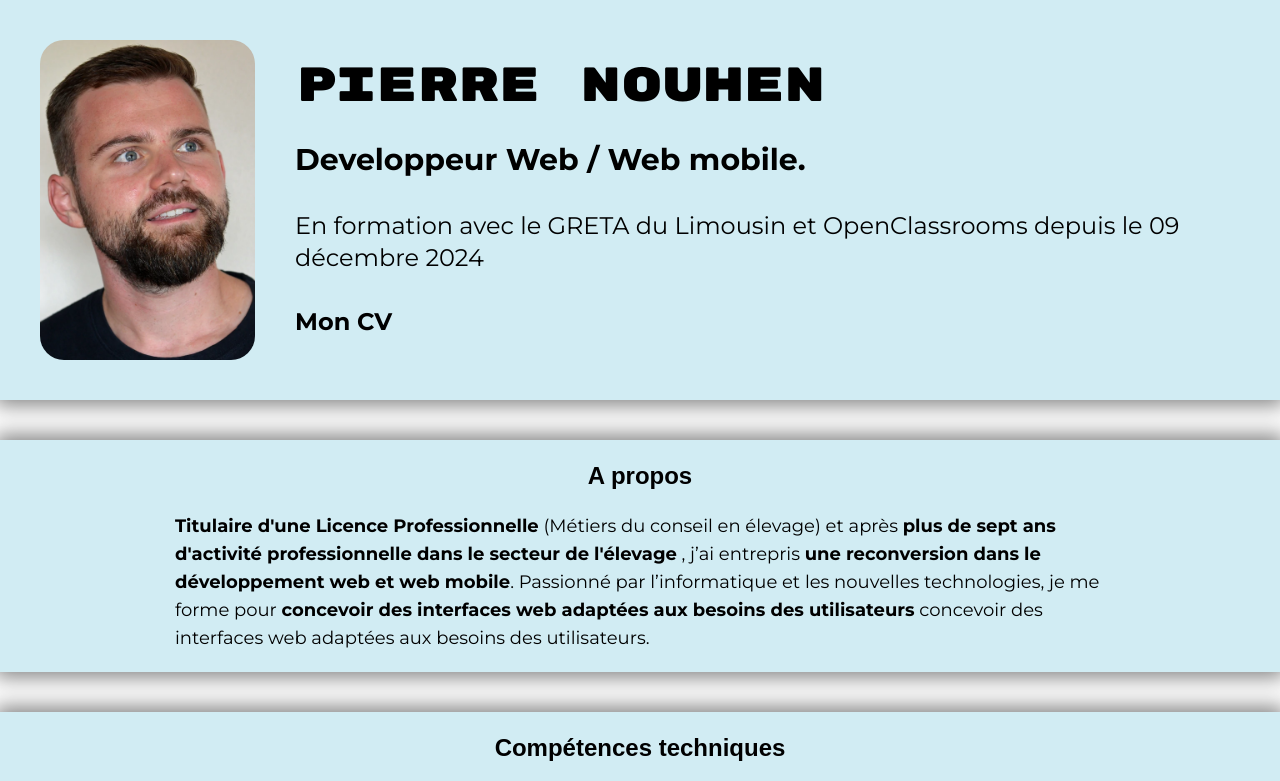
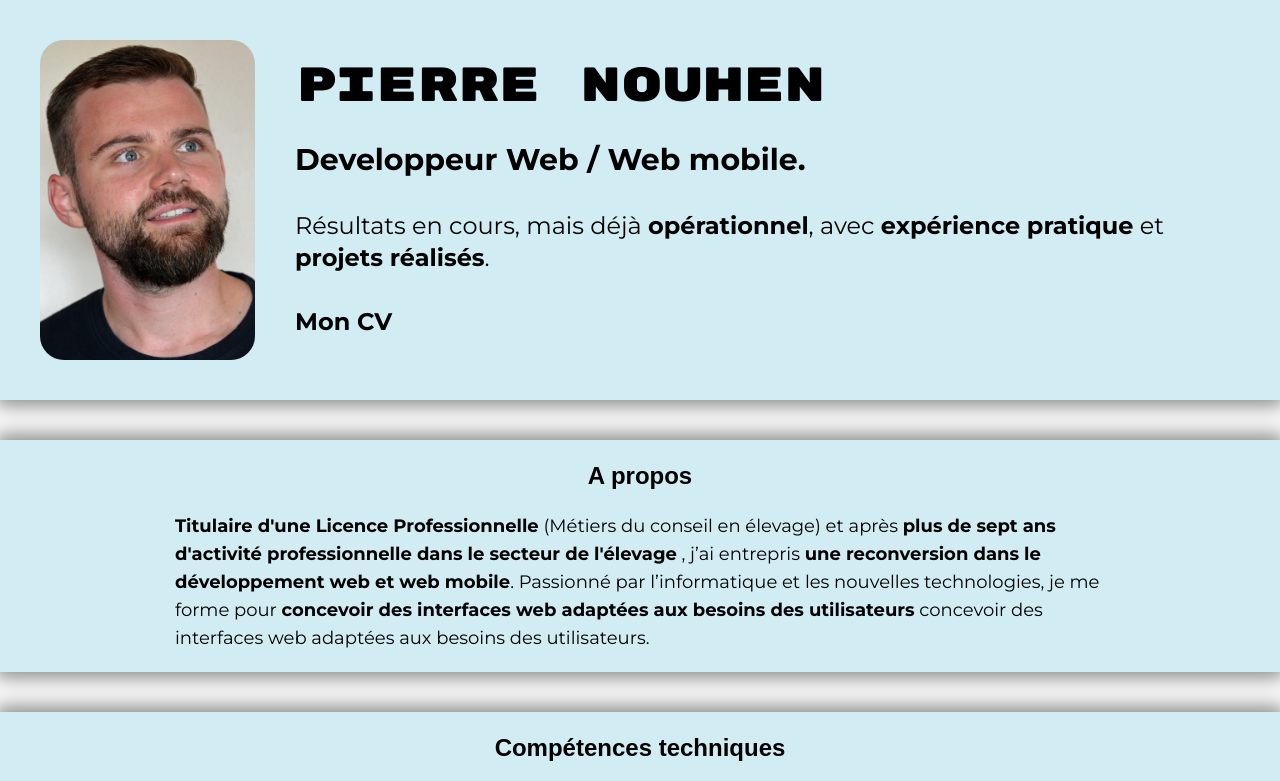
Before and after one commit to pnouhen/portfolio, a website built with Vite: page index.html in a window 1280 px wide. Shown: the top 781 px of the page. Built offline with nearby package versions, Linux system fonts and the light colour scheme; a web font is replaced by a local one.

Commit message:
feat: catchphrase

```diff
--- a/index.html
+++ b/index.html
@@ -32,8 +32,7 @@
           Developpeur Web / Web mobile.
         </p>
         <p class="font-base lg:text-2xl md:text-lg text-base">
-          En formation avec le GRETA du Limousin et OpenClassrooms depuis le 09
-          décembre 2024
+          Résultats en cours, mais déjà <strong>opérationnel</strong>, avec <strong>expérience pratique</strong> et <strong>projets réalisés</strong>.
         </p>
         <a
           class="flex font-base font-semibold lg:text-2xl md:text-lg text-base text-black"
```
